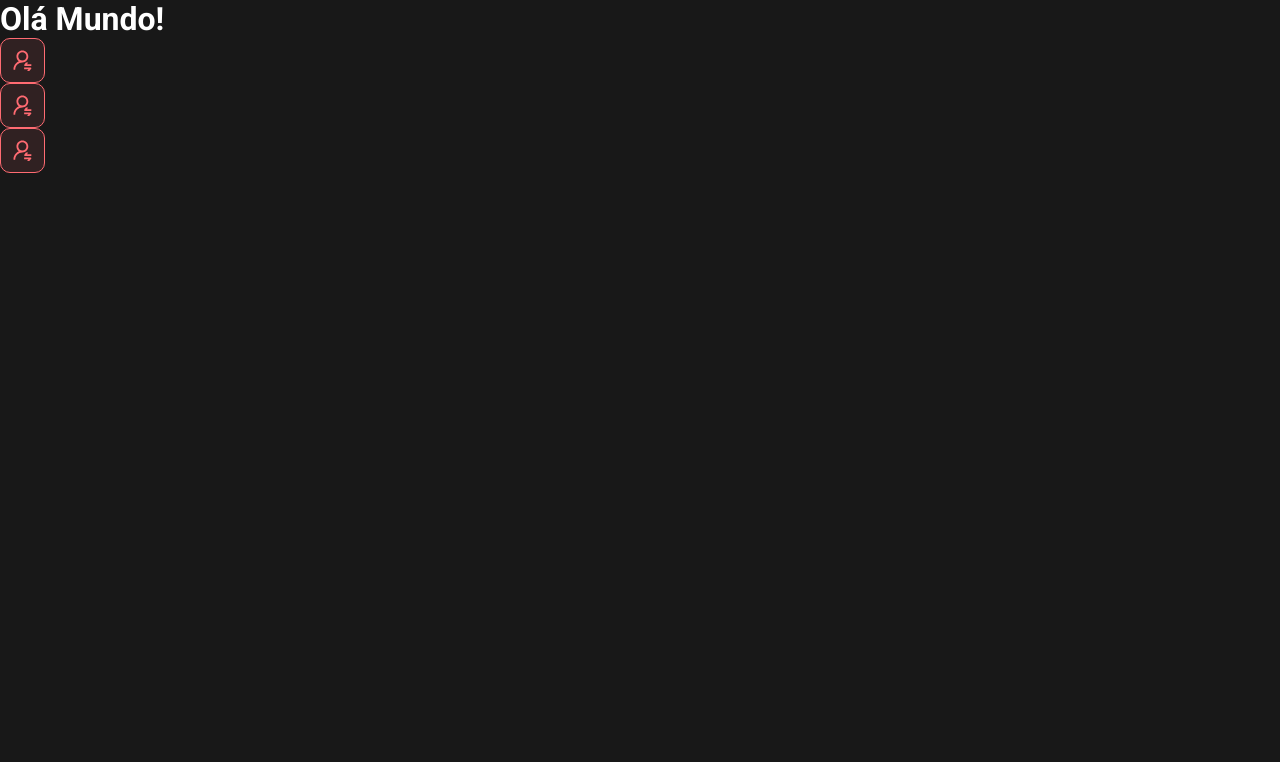
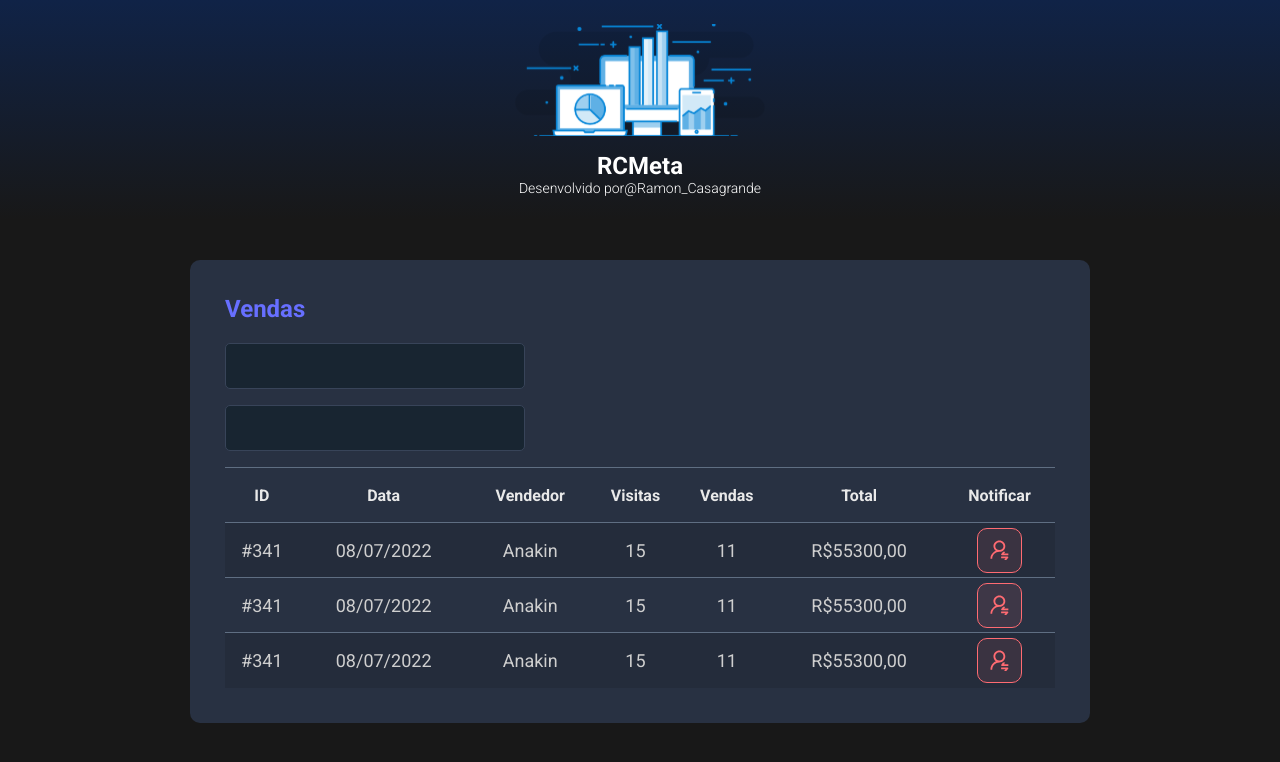
Before and after one commit to ramoncasagrande/RCMeta, a React (Vite) app in the folder frontend/: page / in a window 1280 px wide. Shown: the top 762 px of the page. Built offline with nearby package versions, Linux system fonts and the light colour scheme.

Commit message:
Outros Componentes

```diff
--- a/frontend/src/App.tsx
+++ b/frontend/src/App.tsx
@@ -1,12 +1,20 @@
 import NotificationButton from "./components/notificationButton"
+import Header from "./components/Header"
+import SalesCard from "./components/SalesCard"
 
 function App() {
   return (
     <>
-      <h1>Olá Mundo!</h1>
-      <NotificationButton />
-      <NotificationButton />
-      <NotificationButton />
+      <Header />
+      <main>
+        <section id="sales">
+          <div className="container">
+            <SalesCard />
+
+
+          </div>
+        </section>
+      </main>
     </>
   )
 }
--- /dev/null
+++ b/frontend/src/components/Header/index.tsx
@@ -0,0 +1,18 @@
+import logo from '../../assets/img/logo.svg'
+import './styles.css'
+
+function Header() {
+    return (
+        <header>
+            <div className="logo-container">
+                <img src={logo} alt="logo21"/>
+                    <h1>RCMeta</h1>
+                    <p>Desenvolvido por
+                        <a href="https://www.linkedin.com/in/ramon-waterkemper-casagrande-4b622123b/" target="_blank">@Ramon_Casagrande</a> </p>
+            </div>
+        </header>
+
+    )
+}
+
+export default Header
--- /dev/null
+++ b/frontend/src/components/Header/styles.css
@@ -0,0 +1,27 @@
+header {
+    height: 220px;
+    background: linear-gradient(#102347, #181818);
+    display: flex;
+    align-items: center;
+    justify-content: center;
+}
+
+.logo-container {
+    display: flex;
+    flex-direction: column;
+    align-items: center;
+}
+
+.logo-container img {
+    width: 250px;
+}
+
+.logo-container h1 {
+    margin-top: 15px;
+    font-size: 24px;
+}
+
+.logo-container p {
+    font-weight: 300;
+    font-size: 14px;
+}
--- /dev/null
+++ b/frontend/src/components/SalesCard/index.tsx
@@ -0,0 +1,79 @@
+import NotificationButton from '../notificationButton'
+import './styles.css'
+
+function SalesCard() {
+    return (
+        <div className="card">
+                    <h2 className="vendasTitulo">Vendas</h2>
+                    <div>
+                        <div className="form_container">
+                            <input className="form" type="text" />
+                        </div>
+                        <div className="form_container">
+                            <input className="form" type="text" />
+                        </div>
+                    </div>
+
+                    <div>
+                        <table className="tabela">
+
+                            <thead>
+                                <tr>
+                                    <th className="show992">ID</th>
+                                    <th className="show576">Data</th>
+                                    <th>Vendedor</th>
+                                    <th className="show992">Visitas</th>
+                                    <th className="show992">Vendas</th>
+                                    <th>Total</th>
+                                    <th>Notificar</th>
+                                </tr>
+                            </thead>
+
+                            <tbody>
+                                <tr>
+                                    <td className="show992">#341</td>
+                                    <td className="show576">08/07/2022</td>
+                                    <td>Anakin</td>
+                                    <td className="show992">15</td>
+                                    <td className="show992">11</td>
+                                    <td>R$55300,00</td>
+                                    <td>
+                                        <div className="botao-vermelho-container">
+                                            <NotificationButton />
+                                        </div>
+                                    </td>
+                                </tr>
+                                <tr>
+                                    <td className="show992">#341</td>
+                                    <td className="show576">08/07/2022</td>
+                                    <td>Anakin</td>
+                                    <td className="show992">15</td>
+                                    <td className="show992">11</td>
+                                    <td>R$55300,00</td>
+                                    <td>
+                                        <div className="botao-vermelho-container">
+                                            <NotificationButton />
+                                        </div>
+                                    </td>
+                                </tr>
+                                <tr>
+                                    <td className="show992">#341</td>
+                                    <td className="show576">08/07/2022</td>
+                                    <td>Anakin</td>
+                                    <td className="show992">15</td>
+                                    <td className="show992">11</td>
+                                    <td>R$55300,00</td>
+                                    <td>
+                                        <div className="botao-vermelho-container">
+                                            <NotificationButton />
+                                        </div>
+                                    </td>
+                                </tr>
+                            </tbody>
+                        </table>
+                    </div>
+                </div>
+    )
+  }
+
+  export default SalesCard
--- /dev/null
+++ b/frontend/src/components/SalesCard/styles.css
@@ -0,0 +1,99 @@
+.card {
+    background-color: #283142;
+    border-radius: 10px;
+    padding: 30px 10px;
+}
+
+.vendasTitulo {
+    color: #676fff;
+    font-size: 24px;
+    margin-bottom: 20px;
+}
+
+.form {
+    height: 46px;
+    background-color: #182531;
+    border: 1px solid #384459;
+    border-radius: 5px;
+    width: 100%;
+    color: #9AAABE;
+    padding: 0 20px;
+    font-size: 18px;
+
+}
+
+.form_container {
+    margin-bottom: 16px;
+    max-width: 300px;
+}
+
+.tabela {
+    width: 100%;
+    border-spacing: 0;
+    border-collapse: collapse;
+}
+
+.tabela thead {
+    height: 55px;
+    font-size: 16px;
+    color: #E9E9E9;
+    font-weight: 700;
+}
+
+.tabela tbody {
+    font-size: 14px;
+    font-weight: 400;
+    color: #CFCFCF;
+    text-align: center;
+}
+
+.tabela tr {
+    height: 74px;
+    border-top: 1px solid #5f6e82;
+}
+
+.tabela tbody tr:nth-child(odd) {
+    background-color: #242c3b;
+}
+
+.tabela tbody tr:hover>td {
+    background-color: #384459;
+}
+
+.botao-vermelho-container {
+    display: flex;
+    justify-content: center;
+}
+
+.show576 {
+    display: none;
+}
+
+.show992 {
+    display: none;
+}
+
+@media (min-width: 576px) {
+    .show576 {
+        display: table-cell;
+    }
+
+    .card {
+        padding: 35px;
+    }
+
+    .tabela tr {
+        height: 55px;
+
+    }
+
+    .tabela tbody {
+        font-size: 18px;
+    }
+}
+
+@media (min-width: 992px) {
+    .show992 {
+        display: table-cell;
+    }
+}
--- a/frontend/src/index.css
+++ b/frontend/src/index.css
@@ -25,3 +25,13 @@
     color: unset;
     text-decoration: none;
 }
+
+.container {
+    width: 100%;
+    max-width: 900px;
+    margin: 0 auto;
+}
+
+#sales {
+    padding: 40px 10px;
+}
```
Also changed, not shown: frontend/src/assets/img/logo.svg (added).
